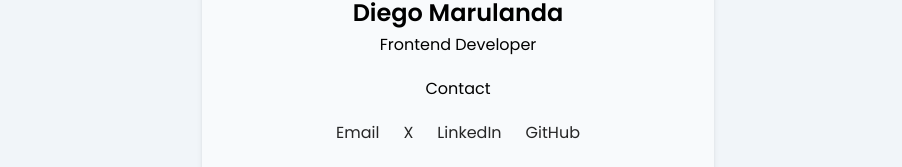
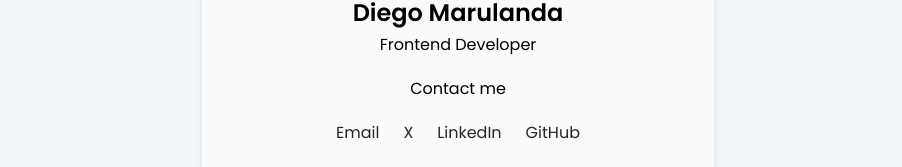
Before and after one commit to DiegoMarulandaB/Portfolio, a Next.js app: page / in a window 1280 px wide. Shown: the part 455-622 px from the top of the page, without its empty margins (182-1084 px from the left). Built offline with nearby package versions, Linux system fonts and the light colour scheme.

Commit message:
style: add fixes home page

```diff
--- a/src/app/home/page.tsx
+++ b/src/app/home/page.tsx
@@ -19,7 +19,7 @@ const HomePage = () => {
                 <img className="w-32 h-32 rounded-full mx-auto" src="/Diego.jpeg" alt="Profile picture" />
                 <h2 className="text-center text-2xl font-semibold mt-3">Diego Marulanda</h2>
                 <p className="text-center text-neutral-80 dark:text-neutral-50  mt-1">Frontend Developer</p>
-                <span className="flex justify-center mt-5">Contact</span>
+                <span className="flex justify-center mt-5">Contact me</span>
                 <div className="flex justify-center mt-5">
                   <a
                     href="mailto:diegomarulanda87@gmail.com"
```
